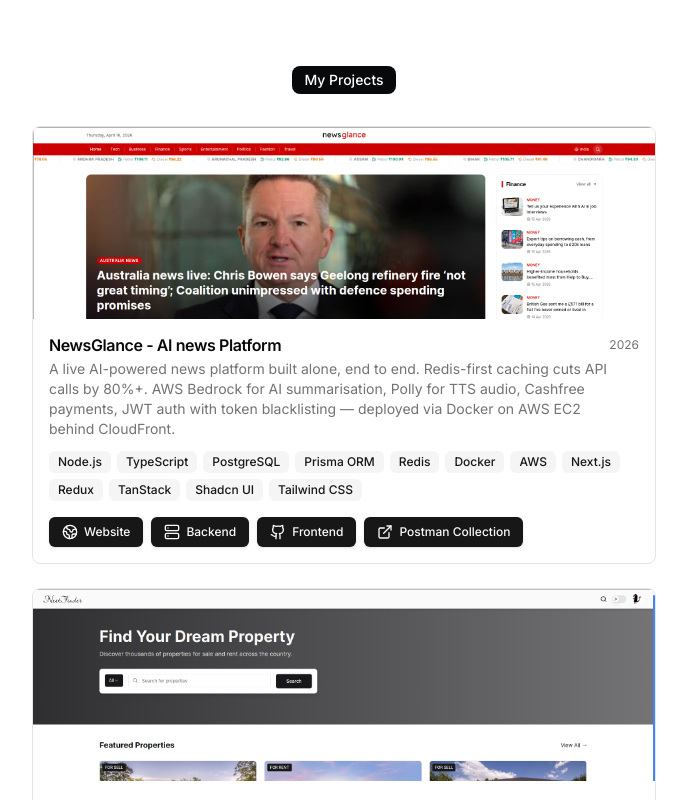
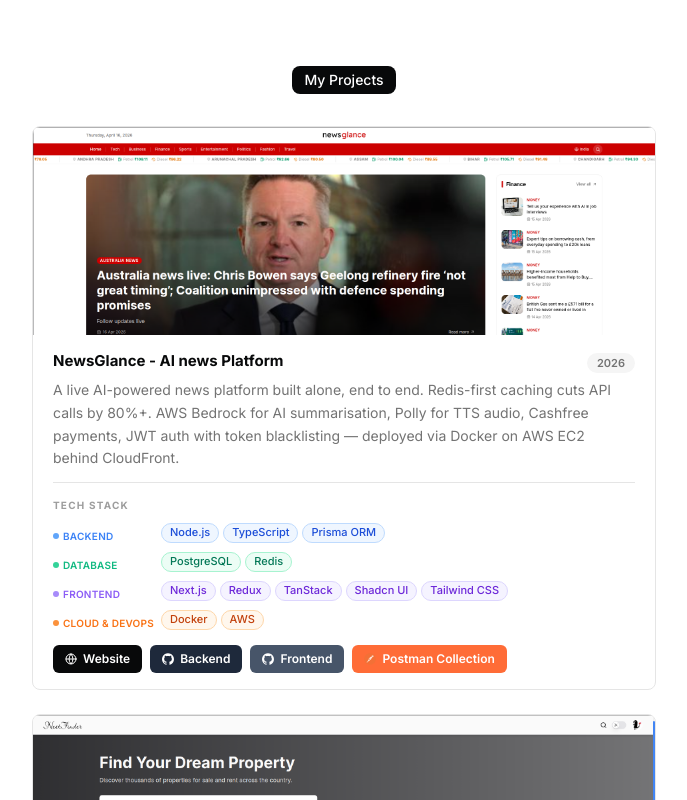
Before and after one commit to joydeep-git/portfolio, a Next.js app: page / in a window 1280 px wide. Shown: the part 1100-1900 px from the top of the page, without its empty margins (296-983 px from the left). Built offline with nearby package versions, Linux system fonts and the light colour scheme.

Commit message:
updated project card design

```diff
--- a/src/components/project-card.tsx
+++ b/src/components/project-card.tsx
@@ -1,17 +1,69 @@
-import { Badge } from "@/components/ui/badge";
-import {
-  Card,
-  CardContent,
-  CardFooter,
-  CardHeader,
-  CardTitle,
-} from "@/components/ui/card";
+import { Card, CardContent, CardFooter, CardHeader } from "@/components/ui/card";
 import { cn } from "@/lib/utils";
-import { Globe2, Github, Server, PlayCircle, ExternalLink } from "lucide-react";
+import { PlayCircle } from "lucide-react";
 import Image from "next/image";
 import Link from "next/link";
 import Markdown from "react-markdown";
 
+// ── Tech stack auto-categorizer ─────────────────────────────────────────────
+const TECH_MAP: [string, string[]][] = [
+  ["Backend",        ["Node.js", "Express", "TypeScript", "JavaScript", "Prisma", "JWT", "Nodemailer", "REST", "GraphQL", "Python", "Go", "Rust", "Socket"]],
+  ["Database",       ["PostgreSQL", "MySQL", "MongoDB", "Redis", "Supabase", "Firebase", "SQLite", "DynamoDB"]],
+  ["Frontend",       ["Next.js", "React", "Redux", "Tailwind", "TanStack", "Tanstack", "Shadcn", "Framer", "Formik", "Vue", "Svelte", "Angular", "HTML", "CSS"]],
+  ["Cloud & DevOps", ["Docker", "AWS", "Render", "Vercel", "Netlify", "CloudFront", "EC2", "S3", "CI/CD", "Kubernetes"]],
+  ["AI",             ["Bedrock", "Gemini", "Claude", "OpenAI", "GPT", "LLM", "LangChain", "Polly", "Artificial"]],
+  ["Payments",       ["Cashfree", "Stripe", "Razorpay", "PayPal"]],
+];
+
+// Color tokens for each category — light-mode only (forced theme)
+const CATEGORY_STYLE: Record<string, { pill: string; label: string; dot: string }> = {
+  "Backend":        { pill: "bg-blue-50 text-blue-700 border border-blue-200",     label: "text-blue-500",   dot: "bg-blue-400" },
+  "Database":       { pill: "bg-emerald-50 text-emerald-700 border border-emerald-200", label: "text-emerald-500", dot: "bg-emerald-400" },
+  "Frontend":       { pill: "bg-violet-50 text-violet-700 border border-violet-200",  label: "text-violet-500", dot: "bg-violet-400" },
+  "Cloud & DevOps": { pill: "bg-orange-50 text-orange-700 border border-orange-200",  label: "text-orange-500", dot: "bg-orange-400" },
+  "AI":             { pill: "bg-rose-50 text-rose-700 border border-rose-200",        label: "text-rose-500",   dot: "bg-rose-400" },
+  "Payments":       { pill: "bg-amber-50 text-amber-700 border border-amber-200",     label: "text-amber-500",  dot: "bg-amber-400" },
+  "Other":          { pill: "bg-gray-100 text-gray-600 border border-gray-200",       label: "text-gray-400",   dot: "bg-gray-400" },
+};
+
+const CATEGORY_ORDER = ["Backend", "Database", "Frontend", "Cloud & DevOps", "AI", "Payments", "Other"];
+
+function categorizeTechs(technologies: readonly string[]) {
+  const grouped = new Map<string, string[]>();
+
+  for (const tech of technologies) {
+    let matched = false;
+    for (const [cat, keywords] of TECH_MAP) {
+      if (keywords.some((kw) => tech.toLowerCase().includes(kw.toLowerCase()))) {
+        if (!grouped.has(cat)) grouped.set(cat, []);
+        grouped.get(cat)!.push(tech);
+        matched = true;
+        break;
+      }
+    }
+    if (!matched) {
+      if (!grouped.has("Other")) grouped.set("Other", []);
+      grouped.get("Other")!.push(tech);
+    }
+  }
+
+  return CATEGORY_ORDER.flatMap((cat) =>
+    grouped.has(cat) ? [[cat, grouped.get(cat)!] as [string, string[]]] : []
+  );
+}
+
+// ── Button style resolver ────────────────────────────────────────────────────
+function getLinkStyle(type: string) {
+  const t = type.toLowerCase();
+  if (t === "website") return "bg-foreground text-background hover:bg-foreground/85";
+  if (t.includes("postman")) return "bg-[#FF6C37] text-white hover:bg-[#e55d2a]";
+  if (t === "video") return "bg-red-500 text-white hover:bg-red-600";
+  if (t === "backend") return "bg-slate-800 text-white hover:bg-slate-700";
+  if (t === "frontend") return "bg-slate-600 text-white hover:bg-slate-500";
+  return "bg-secondary text-secondary-foreground hover:bg-secondary/80";
+}
+
+// ── Component ────────────────────────────────────────────────────────────────
 interface Props {
   title: string;
   href?: string;
@@ -29,22 +81,6 @@ interface Props {
   className?: string;
 }
 
-function getLinkIcon(type: string) {
-  switch (type.toLowerCase()) {
-    case "website":
-      return <Globe2 className="size-4" />;
-    case "backend":
-      return <Server className="size-4" />;
-    case "frontend":
-    case "github":
-      return <Github className="size-4" />;
-    case "video":
-      return <PlayCircle className="size-4" />;
-    default:
-      return <ExternalLink className="size-4" />;
-  }
-}
-
 export function ProjectCard({
   title,
   href,
@@ -57,23 +93,18 @@ export function ProjectCard({
   links,
   className,
 }: Props) {
-  // Collect all links including a Video button if video URL is provided
   const allLinks = [
     ...(links ?? []),
     ...(video
-      ? [
-          {
-            type: "Video",
-            href: video,
-            icon: <PlayCircle className="size-4" />,
-          },
-        ]
+      ? [{ type: "Video", href: video, icon: <PlayCircle className="size-3" /> }]
       : []),
   ];
 
+  const categorized = categorizeTechs(tags);
+
   return (
-    <Card className="flex flex-col overflow-hidden border hover:shadow-lg transition-all duration-300 ease-out h-full">
-      {/* Media block — full width image/video at top */}
+    <Card className="flex flex-col overflow-hidden border hover:shadow-xl transition-all duration-300 ease-out">
+      {/* ── Hero image / video ─────────────────────────────────── */}
       <Link
         target="_blank"
         href={href || "#"}
@@ -86,61 +117,97 @@ export function ProjectCard({
             loop
             muted
             playsInline
-            className="pointer-events-none mx-auto h-48 w-full object-cover object-top transition-transform duration-300 group-hover:scale-[1.02]"
+            className="pointer-events-none w-full h-52 object-cover object-top transition-transform duration-500 group-hover:scale-[1.03]"
           />
         ) : image ? (
           <Image
             src={image}
             alt={title}
-            width={800}
-            height={400}
-            className="h-48 w-full overflow-hidden object-cover object-top transition-transform duration-300 group-hover:scale-[1.02]"
+            width={900}
+            height={500}
+            className="w-full h-52 object-cover object-top transition-transform duration-500 group-hover:scale-[1.03]"
           />
         ) : null}
       </Link>
 
-      {/* Content */}
-      <CardHeader className="px-4 pt-4 pb-1">
-        <div className="flex items-start justify-between gap-2">
-          <CardTitle className="text-base font-semibold leading-tight">{title}</CardTitle>
-          <span className="text-xs text-muted-foreground whitespace-nowrap mt-0.5 shrink-0">{dates}</span>
+      {/* ── Header: title + year ────────────────────────────────── */}
+      <CardHeader className="px-5 pt-4 pb-2">
+        <div className="flex items-start justify-between gap-3">
+          <Link target="_blank" href={href || "#"} className="hover:underline underline-offset-2">
+            <h3 className="text-[15px] font-bold leading-snug">{title}</h3>
+          </Link>
+          <span className="shrink-0 mt-0.5 text-[11px] font-semibold text-muted-foreground bg-muted px-2.5 py-0.5 rounded-full whitespace-nowrap">
+            {dates}
+          </span>
         </div>
-        <div className="hidden font-sans text-xs underline print:visible">
-          {link?.replace("https://", "").replace("www.", "").replace("/", "")}
-        </div>
-        <Markdown className="prose max-w-full text-pretty font-sans text-sm text-muted-foreground dark:prose-invert mt-1">
+
+        <Markdown className="prose max-w-full text-pretty font-sans text-sm text-muted-foreground dark:prose-invert mt-1.5 leading-relaxed">
           {description}
         </Markdown>
       </CardHeader>
 
-      <CardContent className="mt-auto flex flex-col px-4 pb-2">
-        {tags && tags.length > 0 && (
-          <div className="mt-2 flex flex-wrap gap-1.5">
-            {tags.map((tag) => (
-              <Badge
-                className="px-2 py-0.5 text-xs font-medium"
-                variant="secondary"
-                key={tag}
-              >
-                {tag}
-              </Badge>
-            ))}
+      {/* ── Tech stack — grouped by category ───────────────────── */}
+      <CardContent className="px-5 pb-3">
+        {categorized.length > 0 && (
+          <div className="border-t pt-3 mt-1 space-y-2">
+            {/* Section label */}
+            <p className="text-[10px] font-bold uppercase tracking-[0.12em] text-muted-foreground/70">
+              Tech Stack
+            </p>
+
+            {/* Category rows */}
+            <div className="flex flex-col gap-1.5">
+              {categorized.map(([cat, techs]) => {
+                const s = CATEGORY_STYLE[cat] ?? CATEGORY_STYLE["Other"];
+                return (
+                  <div key={cat} className="flex items-start gap-2">
+                    {/* Category label col */}
+                    <div className="flex items-center gap-1 w-[100px] shrink-0 mt-[3px]">
+                      <span className={cn("w-1.5 h-1.5 rounded-full shrink-0", s.dot)} />
+                      <span className={cn("text-[10px] font-semibold uppercase tracking-wide whitespace-nowrap", s.label)}>
+                        {cat}
+                      </span>
+                    </div>
+
+                    {/* Tech chips */}
+                    <div className="flex flex-wrap gap-1">
+                      {techs.map((tech) => (
+                        <span
+                          key={tech}
+                          className={cn(
+                            "text-[11px] font-medium px-2 py-[2px] rounded-full leading-tight",
+                            s.pill
+                          )}
+                        >
+                          {tech}
+                        </span>
+                      ))}
+                    </div>
+                  </div>
+                );
+              })}
+            </div>
           </div>
         )}
       </CardContent>
 
-      <CardFooter className="px-4 pb-4">
+      {/* ── Action buttons ──────────────────────────────────────── */}
+      <CardFooter className="px-5 pb-4 pt-0">
         {allLinks.length > 0 && (
-          <div className="flex flex-row flex-wrap items-start gap-2">
+          <div className="flex flex-row flex-wrap gap-2 w-full">
             {allLinks.map((l, idx) => (
               <Link href={l.href} key={idx} target="_blank">
-                <Badge
-                  className="flex items-center gap-1.5 px-3 py-1.5 text-xs font-medium cursor-pointer hover:opacity-80 transition-opacity"
-                  variant="default"
+                <span
+                  className={cn(
+                    "inline-flex items-center gap-1.5 px-3 py-1.5 rounded-md text-xs font-semibold",
+                    "transition-all duration-150 hover:scale-[1.04] active:scale-[0.98]",
+                    getLinkStyle(l.type)
+                  )}
                 >
-                  {getLinkIcon(l.type)}
+                  {/* Use the icon provided in resume.tsx directly */}
+                  <span className="[&>svg]:size-3 flex-shrink-0">{l.icon}</span>
                   {l.type}
-                </Badge>
+                </span>
               </Link>
             ))}
           </div>
```
